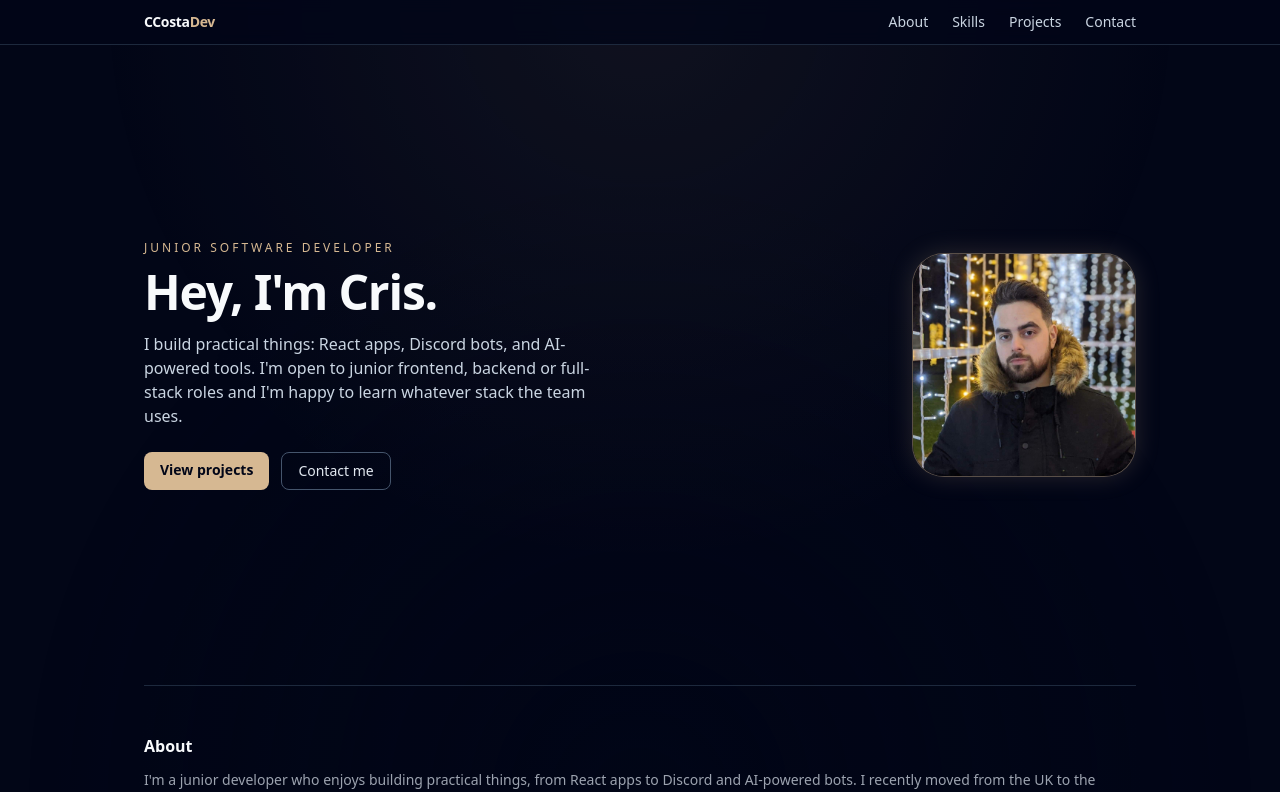
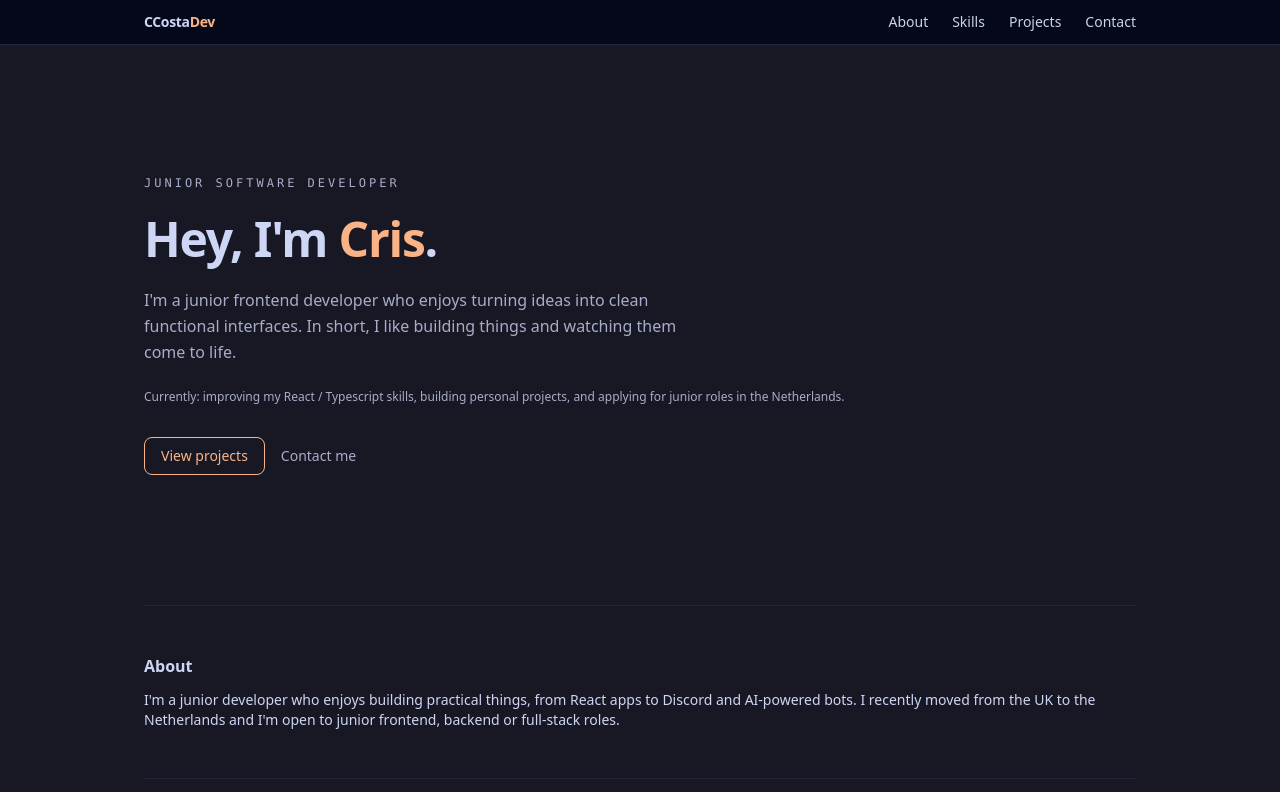
Before and after one commit to CCostaDev/portfolio, a React (Vite) app: page / in a window 1280 px wide. Shown: the top 792 px of the page. Built offline with nearby package versions, Linux system fonts and the light colour scheme.

Commit message:
refactor: switching to catppuccin style theme

```diff
--- a/src/App.tsx
+++ b/src/App.tsx
@@ -10,7 +10,7 @@ const App = () => {
   return (
     <div
       id="top"
-      className="min-h-screen bg-bg text-slate-50 relative overflow-hidden"
+      className="min-h-screen bg-[var(--bg)] text-[var(--fg)] relative overflow-hidden"
     >
       {/* softer, darker global glow */}
       <div
--- a/src/components/Hero.tsx
+++ b/src/components/Hero.tsx
@@ -3,52 +3,43 @@ import { motion } from "framer-motion";
 const Hero = () => {
   return (
     <motion.section
-      className="min-h-[80vh] flex flex-col md:flex-row items-center gap-10 py-16 md:py-24"
+      className="min-h-[70vh] flex flex-col justify-center gap-6 py-16 md:py-24"
       initial={{ opacity: 0, y: 24 }}
       whileInView={{ opacity: 1, y: 0 }}
       viewport={{ once: true, amount: 0.4 }}
       transition={{ duration: 0.4 }}
     >
       {/* side text */}
-      <div className="flex-1">
-        <p className="text-xs uppercase tracking-[0.25em] text-accent mb-3">
+      <p className="font-mono text-xs uppercase tracking-[0.25em] text-muted">
         Junior Software Developer
       </p>
 
-        <h1 className="text-3xl md:text-5xl font-bold tracking-tight mb-4">
-          Hey, I'm Cris.
+      <h1 className="text-4xl md:text-5xl font-bold tracking-tight">
+        Hey, I'm <span className="text-accent">Cris</span>.
       </h1>
 
-        <p className="text-slate-300 text-sm md:text-base mb-6 max-w-xl">
-          I build practical things: React apps, Discord bots, and AI-powered
-          tools. I'm open to junior frontend, backend or full-stack roles and
-          I'm happy to learn whatever stack the team uses.
+      <p className="max-w-xl text-sm md:text-base text-muted leading-relaxed">
+        I'm a junior frontend developer who enjoys turning ideas into clean
+        functional interfaces. In short, I like building things and watching
+        them come to life.
       </p>
 
-        <div className="flex flex-wrap gap-3">
+      <p className="text-xs text-muted">
+        Currently: improving my React / Typescript skills, building personal
+        projects, and applying for junior roles in the Netherlands.
+      </p>
+
+      {/* links row */}
+      <div className="mt-2 flex flex-wrap items-center gap-4 text-sm">
         <a
           href="#projects"
-            className="px-4 py-2 rounded-lg bg-accent text-slate-950 text-sm font-semibold hover:bg-accent/90 transition"
+          className="rounded-lg border border-accent px-4 py-2 font-medium text-accent hover:bg-accent/10 transition"
         >
           View projects
         </a>
-          <a
-            href="#contact"
-            className="px-4 py-2 rounded-lg border border-slate-600 text-slate-200 text-sm hover:border-accent transition"
-          >
+        <a href="#contact" className="text-muted hover:text-accent transition">
           Contact me
         </a>
-        </div>
-      </div>
-
-      <div className="flex-1 flex justify-center md:justify-end">
-        <div className="h-72 w-72 md:h-56 md:w-56 rounded-4xl border border-accent/40 bg-bg-elevated shadow-[0_0_25px_rgba(214,184,146,0.18)] overflow-hidden">
-          <img
-            src="/me.jpg"
-            alt="Cris"
-            className="h-full w-full object-cover"
-          />
-        </div>
       </div>
     </motion.section>
   );
--- a/src/index.css
+++ b/src/index.css
@@ -1,22 +1,13 @@
 @import "tailwindcss";
 
-@theme {
-  --color-accent: #d6b892;
-
-  /* dark-mode harmony */
-  --color-bg: #020617; /* main background */
-  --color-bg-elevated: #050818; /* cards / sections */
-  --color-border-subtle: #1f2937; /* subtle borders */
-  --color-text-muted: #9ca3af; /* secondary text */
-}
-
-@utility bg-hero-glow {
-  background: radial-gradient(
-      circle at top,
-      rgba(214, 184, 146, 0.1),
-      transparent 55%
-    ),
-    radial-gradient(circle at bottom, rgba(2, 6, 23, 0.95), transparent 60%);
+:root {
+  --bg: #181825;
+  --bg-elevated: #1e1e2e;
+  --fg: #cdd6f4;
+  --muted: #a6adc8;
+  --muted2: #bac2de;
+  --border: #313244;
+  --accent: #fab387;
 }
 
 @layer base {
@@ -40,3 +31,15 @@
     }
   }
 }
+
+@layer utilities {
+  .text-accent {
+    color: var(--accent);
+  }
+  .border-accent {
+    border-color: var(--accent);
+  }
+  .text-muted {
+    color: var(--muted);
+  }
+}
```
Also changed, not shown: public/me.jpg (deleted). Lines whose indentation alone changed are shown as unchanged.
